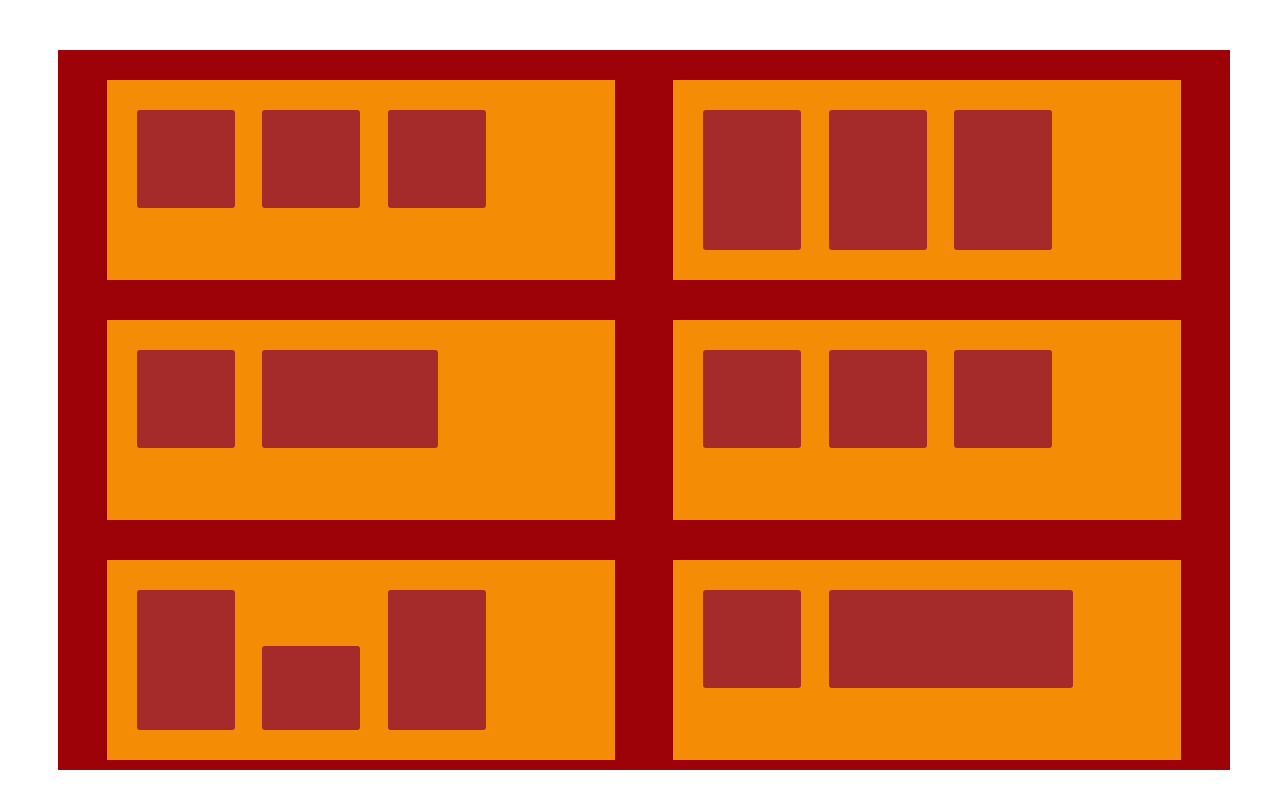
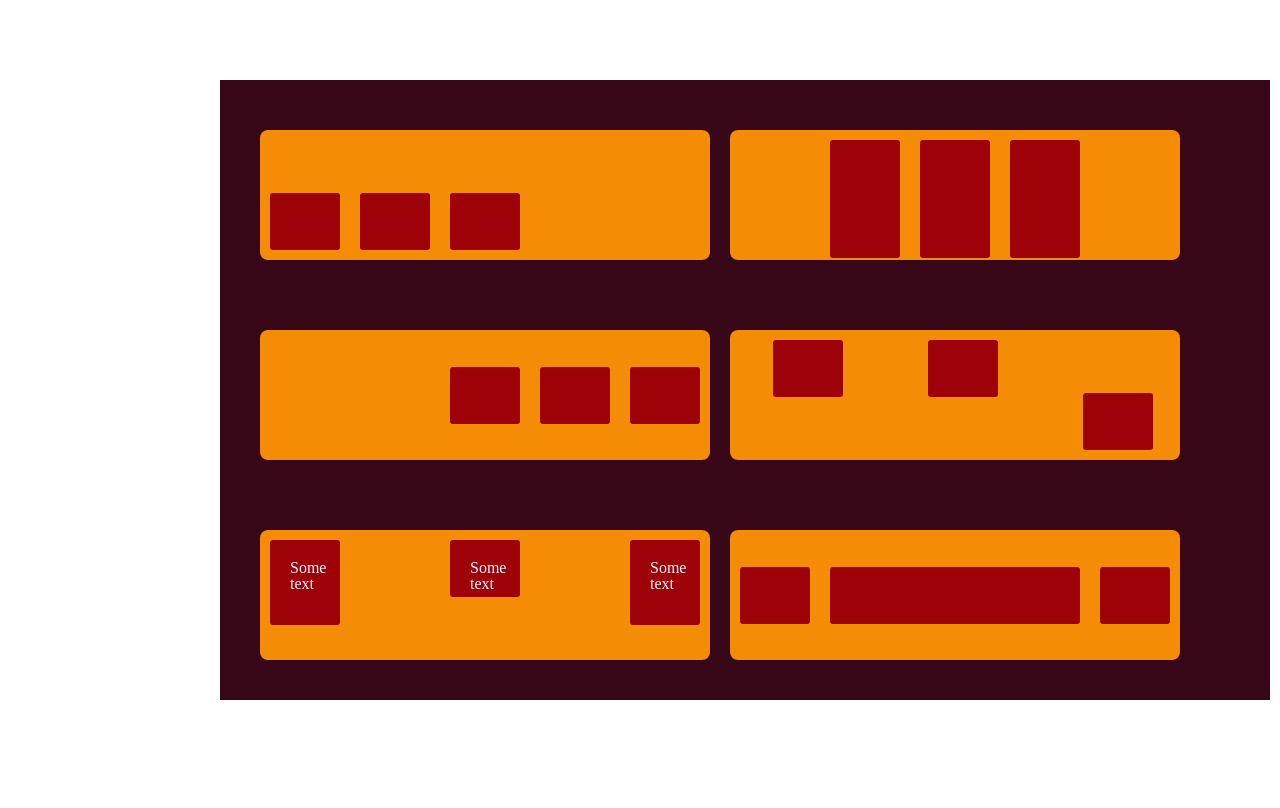
Before and after one commit to celeostergren/Flextask, a plain HTML site: page index.html in a window 1280 px wide. Drawn offline with Linux system fonts and the light colour scheme.

Commit message:
Whole project recreated with additional features

```diff
--- /dev/null
+++ b/css/reset.css
@@ -0,0 +1,48 @@
+/* http://meyerweb.com/eric/tools/css/reset/
+   v2.0 | 20110126
+   License: none (public domain)
+*/
+
+html, body, div, span, applet, object, iframe,
+h1, h2, h3, h4, h5, h6, p, blockquote, pre,
+a, abbr, acronym, address, big, cite, code,
+del, dfn, em, img, ins, kbd, q, s, samp,
+small, strike, strong, sub, sup, tt, var,
+b, u, i, center,
+dl, dt, dd, ol, ul, li,
+fieldset, form, label, legend,
+table, caption, tbody, tfoot, thead, tr, th, td,
+article, aside, canvas, details, embed,
+figure, figcaption, footer, header, hgroup,
+menu, nav, output, ruby, section, summary,
+time, mark, audio, video {
+	margin: 0;
+	padding: 0;
+	border: 0;
+	font-size: 100%;
+	font: inherit;
+	vertical-align: baseline;
+}
+/* HTML5 display-role reset for older browsers */
+article, aside, details, figcaption, figure,
+footer, header, hgroup, menu, nav, section {
+	display: block;
+}
+body {
+	line-height: 1;
+}
+ol, ul {
+	list-style: none;
+}
+blockquote, q {
+	quotes: none;
+}
+blockquote:before, blockquote:after,
+q:before, q:after {
+	content: '';
+	content: none;
+}
+table {
+	border-collapse: collapse;
+	border-spacing: 0;
+}
--- /dev/null
+++ b/css/style.css
@@ -0,0 +1,225 @@
+.flex-container {
+  width: 1030px;
+  height: 600px;
+  background: rgba(55, 6, 23, 1);
+  margin-top: 80px;
+  margin-left: 220px;
+  padding-top: 20px;
+  margin-bottom: 20px;
+  padding-left: 20px;
+  display: flex;
+  flex-direction: row;
+  flex-wrap: wrap;
+}
+
+/* Parent_1 and Children */
+
+.parent_1 {
+  width: 450px;
+  height: 130px ;
+  margin-top: 30px;
+  margin-left: 20px;
+  background: rgba(244, 140, 6, 1);
+  border-radius: 8px;
+  flex-wrap: wrap;
+  display: flex;
+  flex-direction: row;
+  justify-content:flex-start;
+  align-items: end;
+}
+
+.child {
+  background-color: rgba(157, 2, 8, 1);
+  padding: 20px;
+  margin: 10px;
+  width: 30px;
+  height: 17px;
+  border-radius: 3px;
+}
+
+/* Parent_2 and Children */
+
+.parent_2  {
+  width: 450px;
+  height:130px;
+  margin-top: 30px;
+  margin-left: 20px;
+  background: rgba(244, 140, 6, 1);
+  border-radius: 8px;
+  flex-wrap: wrap;
+  display: flex;
+  flex-direction: row;
+  justify-content:center;
+  align-items:stretch;
+}
+
+.child_1 {
+  background-color: rgba(157, 2, 8, 1);
+  padding: 20px;
+  margin: 10px;
+  width: 30px;
+  min-height: 78px;
+  border-radius: 3px;
+}
+
+/* Parent_3 and Children */
+
+.parent_3  {
+  width: 450px;
+  height: 130px;
+
+  display: flex;
+  margin-top: 30px;
+  margin-left: 20px;
+  background: rgba(244, 140, 6, 1);
+  border-radius: 8px;
+  display: flex;
+  flex-direction: row;
+  justify-content:flex-end;
+  align-items: center;
+}
+
+.child_2 {
+  background-color: rgba(157, 2, 8, 1);
+  padding: 20px;
+  margin: 10px;
+  width: 30px;
+  height: 17px;
+  border-radius: 3px;
+}
+
+
+/* Parent_4 and Children */
+
+.parent_4 {
+  width: 450px;
+  height: 130px ;
+  margin-top:30px;
+  margin-left: 20px;
+  background: rgba(244, 140, 6, 1);
+  border-radius: 8px;
+  flex-wrap: wrap;
+  display: flex;
+  flex-direction: row;
+  justify-content:space-around;
+}
+
+.child_3 {
+  background-color: rgba(157, 2, 8, 1);
+  padding: 20px;
+  margin: 25px;
+  margin-top: 15px;
+  width: 30px;
+  height: 17px;
+  border-radius: 3px;
+  align-items: flex-start;
+}
+
+.child_3:nth-of-type(1) {
+  align-self:flex-start;
+  margin-top: 10px;
+}
+
+.child_3:nth-of-type(2) {
+  align-self:flex-start;
+  margin-top: 10px;
+}
+
+
+.child_3:nth-of-type(3) {
+  align-self:flex-end;
+  margin-right: 10px;
+  margin-bottom: 10px;
+}
+
+
+/* Parent_5 and Chilren */
+
+.parent_5  {
+  width: 450px;
+  height: 130px ;
+  margin-top: 30px;
+  margin-left: 20px;
+  background: rgba(244, 140, 6, 1);
+  border-radius: 8px;
+  flex-wrap: wrap;
+  display: flex;
+  flex-direction: row;
+  justify-content:space-between;
+  align-items: baseline;
+}
+
+.child_A {
+  background-color: rgba(157, 2, 8, 1);
+  padding: 20px;
+  margin: 10px;
+  width: 30px;
+  height: 45px;
+  border-radius: 3px;
+  color: aliceblue;
+}
+
+.child_B {
+  background-color: rgba(157, 2, 8, 1);
+  padding: 20px;
+  margin: 10px;
+  width: 30px;
+  height:17px;
+  border-radius: 3px;
+  color: aliceblue;
+}
+
+.child_C {
+  background-color: rgba(157, 2, 8, 1);
+  padding: 20px;
+  margin: 10px;
+  width: 30px;
+  height: 45px;
+  border-radius: 3px;
+  color: aliceblue;
+}
+
+
+/* Parent_6 and Children */
+
+.parent_6  {
+  width: 450px;
+  height: 130px ;
+  margin-top: 30px;
+  margin-left: 20px;
+  background: rgba(244, 140, 6, 1);
+  border-radius: 8px;
+  flex-wrap: wrap;
+  display: flex;
+  flex-direction: row;
+  justify-content:center;
+  align-items: center;
+}
+
+.child_a {
+  background-color: rgba(157, 2, 8, 1);
+  padding: 20px;
+  margin: 10px;
+  width: 30px;
+  height: 17px;
+  border-radius: 3px;
+}
+
+.child_b {
+  background-color: rgba(157, 2, 8, 1);
+  padding: 20px;
+  margin: 10px;
+  width: 30px;
+  height: 17px;
+  border-radius: 3px;
+  flex: 1;
+}
+
+.child_c {
+  background-color: rgba(157, 2, 8, 1);
+  padding: 20px;
+  margin: 10px;
+  width: 30px;
+  height: 17px;
+  border-radius: 3px;
+}
--- a/index.html
+++ b/index.html
@@ -3,48 +3,56 @@
 <head>
     <meta charset="UTF-8">
     <meta name="viewport" content="width=device-width, initial-scale=1.0">
-  <title>Flexbox</title>
-  <link rel="stylesheet" href="style.css">
+    <title>My First Flexbox Example</title>
+    <link rel="stylesheet" href="css/style.css">
+    <link rel="stylesheet" href="css/reset.css">
 </head>
+<body>
+<p>
+<div class="flex-container">
 
-<body>
-<div class="container">
-  <div class="item-1 item">
-
-    <div class="b7"></div>
-    <div class="b7"></div>
-    <div class="b7"></div>
+ <!--Parent_1 and Children-->
+    <div class="parent_1">
+        <div class="child"></div>
+        <div class="child"></div>
+        <div class="child"></div>
     </div>
 
-  <div class="item-2 item">
-    <div class="b8"></div>
-    <div class="b8"></div>
-    <div class="b8"></div>
+<!--Parent_2 and Children-->
+    <div class="parent_2">
+        <div class="child_1"></div>
+        <div class="child_1"></div>
+        <div class="child_1"></div>
     </div>
 
-  <div class="item-3 item">
-    <div class="b9"></div>
-    <div class="b10"></div>
-
+<!--Parent_3 and Children-->
+    <div class="parent_3">
+        <div class="child_2"></div>
+        <div class="child_2"></div>
+        <div class="child_2"></div>
     </div>
 
-  <div class="item-4 item">
-    <div class="b11"></div>
-    <div class="b11"></div>
-    <div class="b12"></div>
+<!--Parent_4 and Children-->
+        <div class="parent_4">
+        <div class="child_3"></div>
+        <div class="child_3"></div>
+        <div class="child_3"></div>
     </div>
 
-  <div class="item-5 item">
-    <div class="b13"></div>
-    <div class="b14"></div>
-    <div class="b15"></div>
+ <!--Parent_5 and Chilren-->
+    <div class="parent_5">
+        <div class="child_A">Some text</div>
+        <div class="child_B">Some text</div>
+        <div class="child_C">Some text</div>
     </div>
 
-  <div class="item-6 item">
-    <div class="b16"></div>
-    <div class="b17"></div>
+ <!--Parent_6 and Children-->
+  <div class="parent_6">
+        <div class="child_a"></div>
+        <div class="child_b"></div>
+        <div class="child_c"></div>
     </div>
-
 </div>
+</p>
 </body>
 </html>
--- a/style.css
+++ /dev/null
@@ -1,157 +0,0 @@
-.container {
-  width: 1152px;
-  height: 700px;
-  background-color: rgba(157, 2, 8, 1);
-  padding: 10px;
-  margin: 50px;
-  display: flex;
-  flex-direction: row;
-  justify-content: space-evenly;
-  flex-wrap: wrap;
-}
-
-
-
-.item {
-  background-color: rgba(244, 140, 6, 1);
-  font-size: 30px;
-  padding: 20px;
-  margin: 20px;
-  width: 468px;
-  height: 160px;
-  flex-direction: row;
-}
-
-.b7 {
-  padding: 10px;
-  margin: 10px;
-  width: 78px;
-  height: 78px;
-  background-color: brown;
-  border-radius: 3px;
-  flex-direction: row;
-  display: inline-block;
-  align-items: flex-end;
-  flex-wrap: wrap;
-
-
-
-}
-.b8 {
-  padding: 10px;
-  margin: 10px;
-  width: 78px;
-  height: 120px;
-  background-color: brown;
-  border-radius: 3px;
-  flex-direction: row;
-  display: inline-block;
-  justify-content: baseline
-}
-
-.b9 {
-  padding: 10px;
-  margin: 10px;
-  width: 78px;
-  height: 78px;
-  background-color: brown;
-  border-radius: 3px;
-  flex-direction: row;
-  display: inline-block;
-  justify-content: baseline
-}
-
-.b10 {
-  padding: 10px;
-  margin: 10px;
-  width: 156px;
-  height: 78px;
-  background-color: brown;
-  border-radius: 3px;
-  flex-direction: row;
-  display: inline-block;
-  justify-content: baseline
-
-}
-
-.b11 {
-  padding: 10px;
-  margin: 10px;
-  width: 78px;
-  height: 78px;
-  background-color: brown;
-  border-radius: 3px;
-  flex-direction: row;
-  display: inline-block;
-  justify-content: baseline
-}
-.b12 {
-  padding: 10px;
-  margin: 10px;
-  width: 78px;
-  height: 78px;
-  background-color: brown;
-  border-radius: 3px;
-  flex-direction: row;
-  display: inline-block;
-  align-items: flex-end;
-
-
-}
-.b13 {
-  padding: 10px;
-  margin: 10px;
-  width: 78px;
-  height: 120px;
-  background-color: brown;
-  border-radius: 3px;
-  flex-direction: row;
-  display: inline-block;
-  justify-content: baseline
-}
-.b14 {
-  padding: 10px;
-  margin: 10px;
-  width: 78px;
-  height: 64px;
-  background-color: brown;
-  border-radius: 3px;
-  flex-direction: row;
-  display: inline-block;
-  justify-content: baseline
-}
-.b15 {
-  padding: 10px;
-  margin: 10px;
-  width: 78px;
-  height: 120px;
-  background-color: brown;
-  border-radius: 3px;
-  flex-direction: row;
-  display: inline-block;
-  justify-content: baseline
-}
-
-.b16 {
-  padding: 10px;
-  margin: 10px;
-  width: 78px;
-  height: 78px;
-  background-color: brown;
-  border-radius: 3px;
-  flex-direction: row;
-  display: inline-block;
-  justify-content: baseline
-}
-
-.b17 {
-  padding: 10px;
-  margin: 10px;
-  width: 224px;
-  height: 78px;
-  background-color: brown;
-  border-radius: 3px;
-  flex-direction: row;
-  display: inline-block;
-  justify-content: baseline
-}
```
Lines whose indentation alone changed are shown as unchanged.
